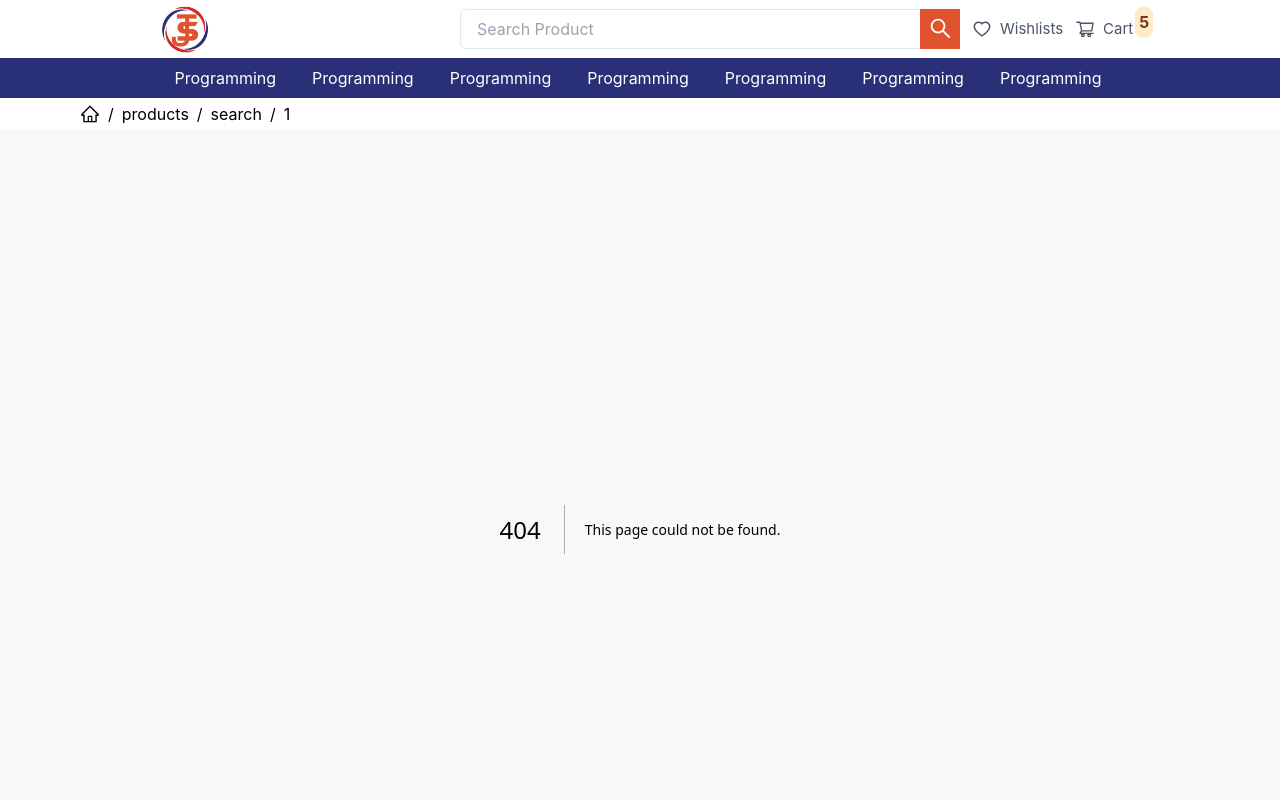
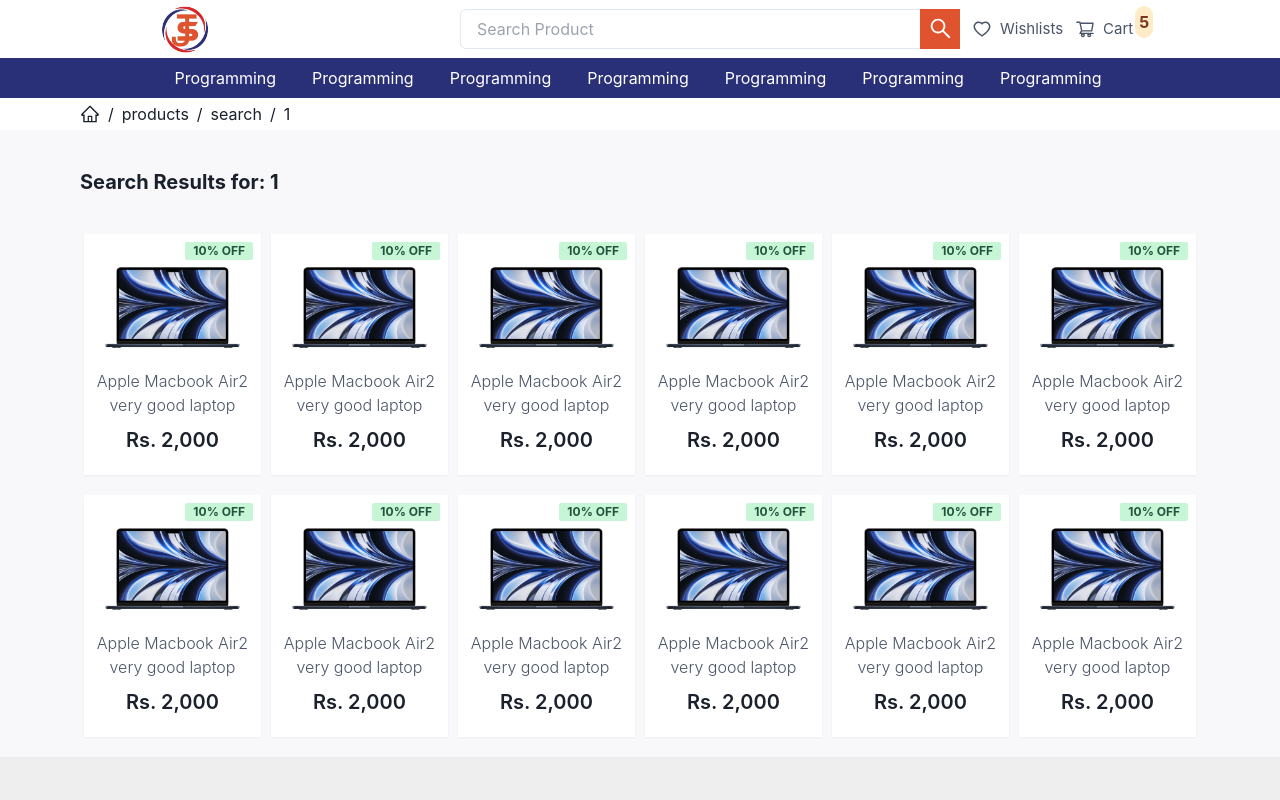
Before and after one commit to PrameshKarki/tinjure-suppliers__frontend, a Next.js app: page /products/search/1 in a window 1280 px wide. Before the commit this address had no page. Shown: the top 800 px of the page. Built offline with nearby package versions, Linux system fonts and the light colour scheme.

Commit message:
add: search product page

```diff
--- a/src/components/common/molecules/NavigationBar.tsx
+++ b/src/components/common/molecules/NavigationBar.tsx
@@ -15,6 +15,13 @@
 
 const NavigationBar = () => {
   const router = useRouter();
+  // TODO: Replace with actual type
+  const handleKeyPress = (e: any) => {
+    if (e.key === "Enter") {
+      router.push(`/products/search/${e.target.value}`);
+    }
+  };
+
   return (
     <Box className="px-40 py-1" bg={"white"}>
       <Flex alignItems={"center"}>
@@ -25,7 +32,11 @@
         </Link>
         <Box className="flex items-center">
           <InputGroup width={500}>
-            <Input placeholder="Search Product" size="md" />
+            <Input
+              placeholder="Search Product"
+              size="md"
+              onKeyPress={handleKeyPress}
+            />
             <InputRightElement className="bg-punch-500" color={"white"}>
               <AiOutlineSearch size={25} cursor={"pointer"} />
             </InputRightElement>
--- /dev/null
+++ b/src/pages/products/search/[query].tsx
@@ -0,0 +1,18 @@
+import { Heading } from "@chakra-ui/react";
+import { useRouter } from "next/router";
+import ProductsGrid from "../../../components/common/molecules/ProductsGrid";
+
+const SearchPage = () => {
+    const router=useRouter();
+    const {query}=router.query;
+  return (
+    <section className="cart-section px-20 mt-5">
+      <Heading as={"h1"} fontSize={20} my={10}>
+        Search Results for: {query}
+      </Heading>
+      <ProductsGrid />
+    </section>
+  );
+};
+
+export default SearchPage;
```
